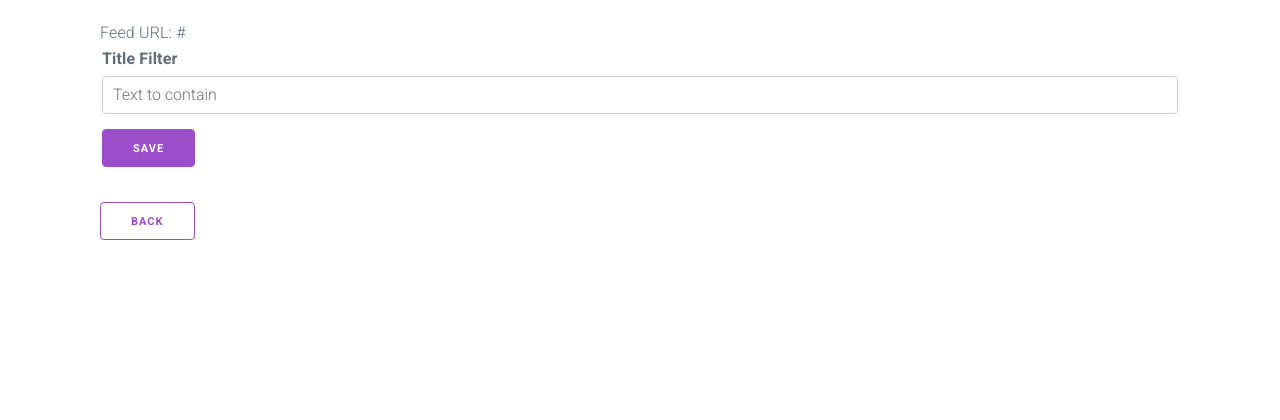
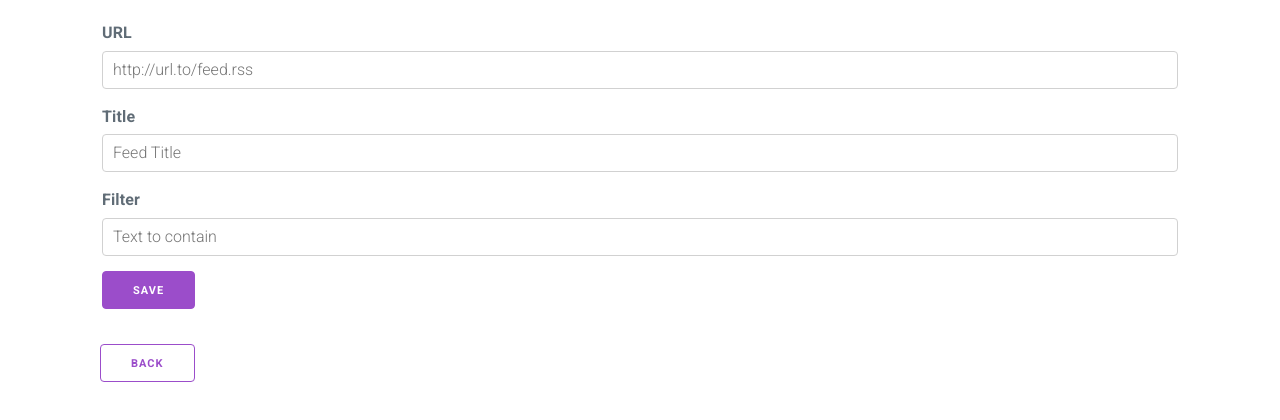
Before and after one commit to ezimir/rss-filter-to-email, a Flask app: template templates/show_feed.html in a window 1280 px wide. Shown: the part 129-549 px from the top of the page. Run offline with Flask 2, Linux system fonts and the light colour scheme; the template is opened without the code that fills it: values that come from a table or form of the project are taken from there, most other values are stand-ins (such as "Sample title", 1, 10 or a date in 2020); some libraries are stand-ins or nearby versions.

Commit message:
Allow all feed attributes to be editable

```diff
--- a/app.py
+++ b/app.py
@@ -74,27 +74,41 @@ def add_feed():
     return render_template('add_feed.html', form = form)
 
 
-class FilterFeedForm(FlaskForm):
-    title = StringField('Title Filter', [
+class FeedForm(FlaskForm):
+    url = URLField('URL', [
+        validators.DataRequired(),
+        validators.URL(),
+    ])
+    title = StringField('Title', [
+        validators.DataRequired(),
+    ])
+    filter = StringField('Filter', [
         validators.Optional(),
     ])
+
 
 @app.route('/feed/<feed_id>', methods = ['GET', 'POST'])
 def show_feed(feed_id):
     feeds = json.load(open(DATA_FILE))['feeds']
     feed = list(filter(lambda feed: feed['id'] == feed_id, feeds))[0]
 
-    form = FilterFeedForm(request.form)
+    attrs = ['url', 'title', 'filter']
+    form = FeedForm(request.form)
     if request.method == 'POST' and form.validate():
-        feed['filter'] = form.data['title']
+        updated = {key: val for key, val in form.data.items() if key in attrs}
+        feed.update(updated)
+
         with open(DATA_FILE, 'w+') as f:
             f.truncate(0)
             json.dump({'feeds': feeds}, f, indent = 4)
 
-        flash('Filter saved!')
-        return redirect(url_for('show_feed', feed_id = feed_id))
+        flash('Feed saved!')
+        return redirect(url_for('home'))
 
-    form.title.process_data(feed.get('filter'))
+    for attr in attrs:
+        field = getattr(form, attr)
+        field.process_data(feed.get(attr))
+
     return render_template('show_feed.html', feed = feed, form = form)
 
 
--- a/templates/show_feed.html
+++ b/templates/show_feed.html
@@ -5,15 +5,13 @@
 
 
 {% block content %}
-    <article id="feed">
-        Feed URL: {{ feed.url }}
-    </article>
-
     <form autocomplete="off" method="post">
         {{ form.csrf_token }}
 
         <fieldset>
-            {{ render_field(form.title, placeholder='Text to contain') }}
+            {{ render_field(form.url, placeholder='http://url.to/feed.rss') }}
+            {{ render_field(form.title, placeholder='Feed Title') }}
+            {{ render_field(form.filter, placeholder='Text to contain') }}
 
             <button class="button-primary" type="submit"> Save </button>
         </fieldset>
```
